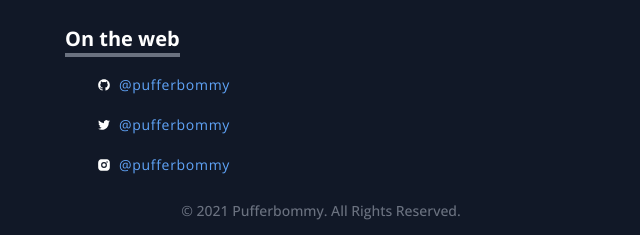
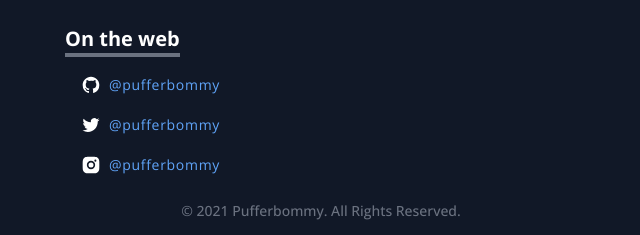
Before and after one commit to pufferbommy/pufferbommy-page, a React (Vite) app: page / in a window 1280 px wide. Shown: the part 943-1178 px from the top of the page, without its empty margins (319-959 px from the left). Built offline with nearby package versions, Linux system fonts and the light colour scheme.

Commit message:
increase social icons

```diff
--- a/src/components/Content.jsx
+++ b/src/components/Content.jsx
@@ -88,17 +88,17 @@ const Content = () => {
           <TopicHeading title="On the web" />
           <div>
             <SocialItem
-              icon={<RiGithubFill />}
+              icon={<RiGithubFill size="1.25rem" />}
               destination="https://github.com/pufferbommy"
               name="@pufferbommy"
             />
             <SocialItem
-              icon={<RiTwitterFill />}
+              icon={<RiTwitterFill size="1.25rem" />}
               destination="https://twitter.com/pufferbommy"
               name="@pufferbommy"
             />
             <SocialItem
-              icon={<RiInstagramFill />}
+              icon={<RiInstagramFill size="1.25rem" />}
               destination="https://www.instagram.com/pufferbommy"
               name="@pufferbommy"
             />
--- a/src/components/SocialItem.jsx
+++ b/src/components/SocialItem.jsx
@@ -4,7 +4,7 @@ const SocialItem = ({ destination, icon, name }) => {
       href={destination}
       target="_blank"
       rel="noreferrer"
-      className="underline-gap group flex items-center gap-2 cursor-pointer px-8 py-2 duration-300 hover:bg-opacity-50 w-max dark:hover:bg-opacity-25 hover:bg-green-300 dark:hover:bg-green-800 hover:underline rounded-md text-black dark:text-white leading-6 tracking-wider text-sm"
+      className="underline-gap group flex items-center gap-2 cursor-pointer px-4 py-2 duration-300 hover:bg-opacity-50 w-max dark:hover:bg-opacity-25 hover:bg-green-300 dark:hover:bg-green-800 hover:underline rounded-md text-black dark:text-white leading-6 tracking-wider text-sm"
     >
       {icon}
       <span className="group-hover:text-blue-600 dark:group-hover:text-blue-300 text-blue-400">
```
